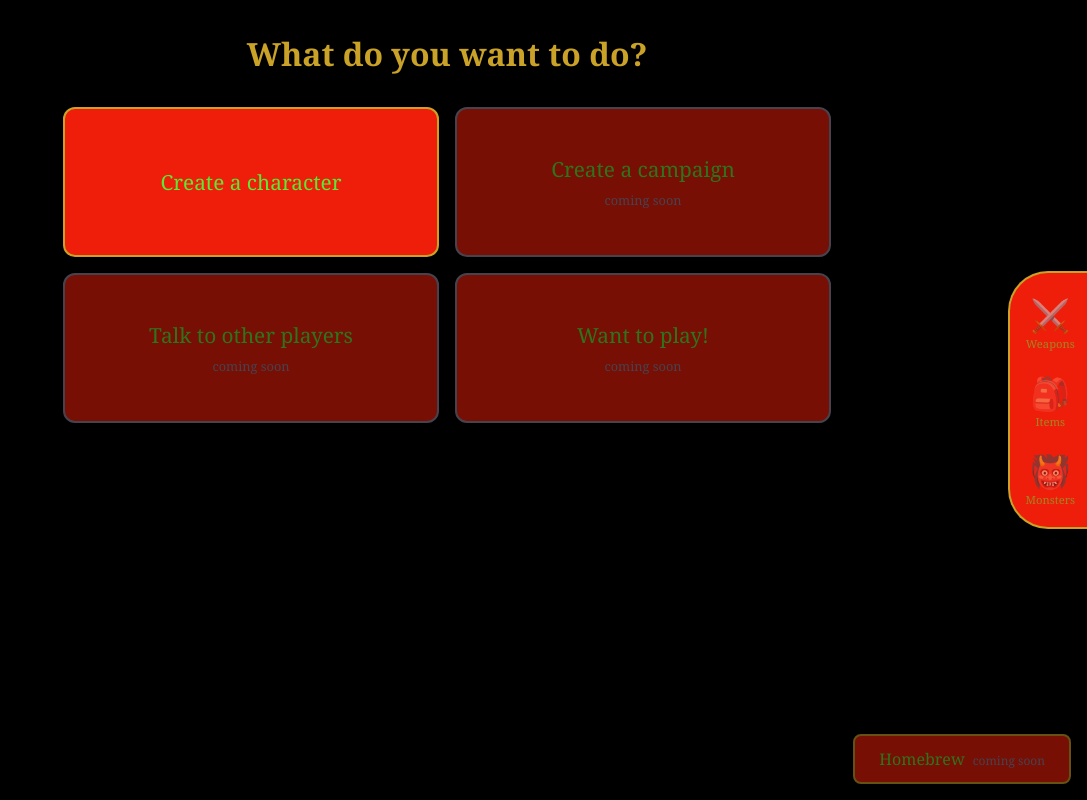
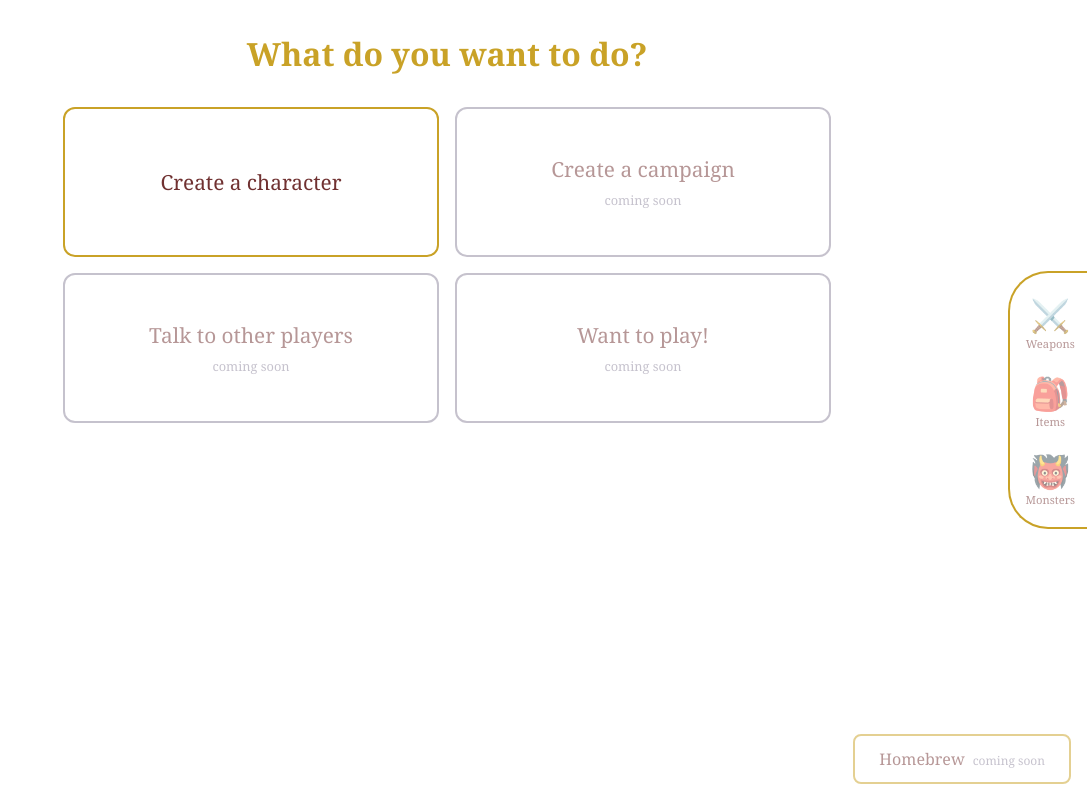
Before and after one commit to alfie-sixclaws/Dungeons-and-Dragons-Club, a plain HTML site: page index.html in a window 1280 px wide. Shown: the whole page, without its empty margins (193-1280 px from the left). Drawn offline with Linux system fonts and the light colour scheme.

Commit message:
me changed colours

```diff
--- a/css/style.css
+++ b/css/style.css
@@ -1,9 +1,10 @@
 /* CSS variables: change a colour here and it changes everywhere */
 :root {
-  --bg: #000000;
-  --panel: #ee1e0b;
+  --bg: #ffffff;
   --accent: #c9a227;   /* gold */
-  --text: #5de837;
+  --panel: gold(103, 96, 96);  /* gold */
+  --accent: #c9a227;   /* gold */
+  --text: #703131;  /* crismon */
   --muted: #8d869c;
 }
 
```
